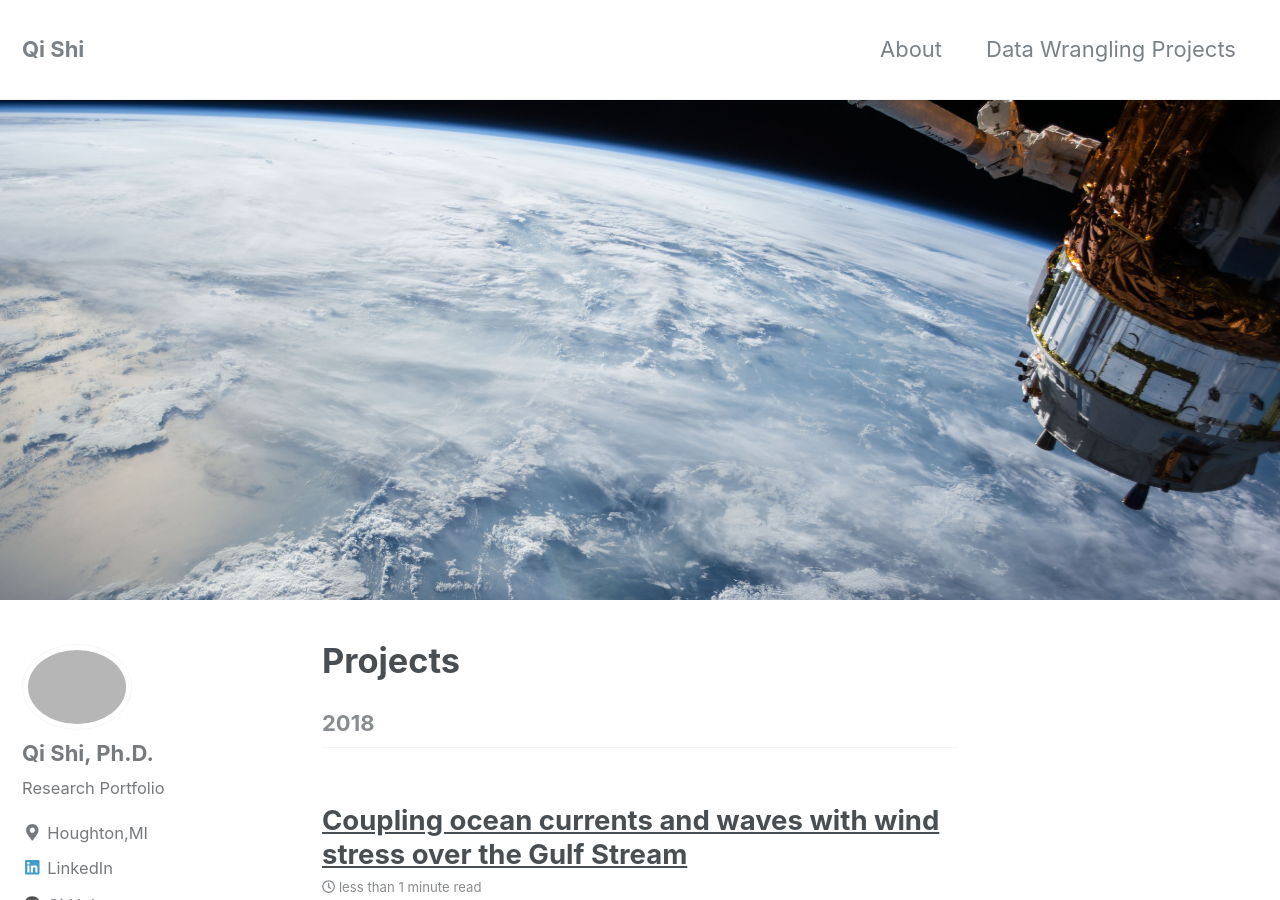
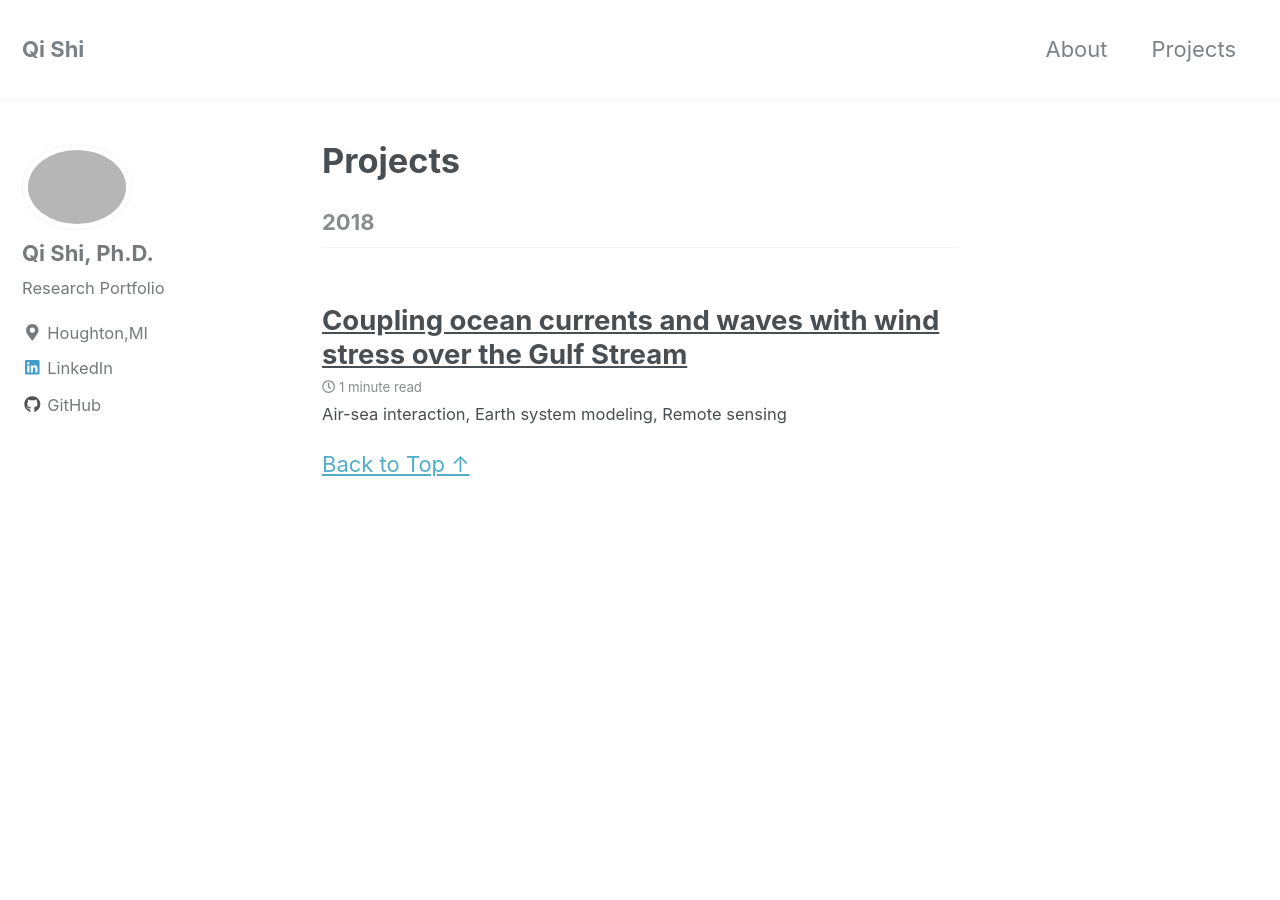
Before and after one commit to qishiphd/qishiphd.github.io, a Jekyll site: the page built from _pages/machinelearning.md, in a window 1280 px wide and 900 px high. Built offline with Jekyll 4.4.1, drawn with Linux system fonts in a browser that asks for light colours; nearby versions of some CDN libraries; some of the changed text lies outside the part shown.

Commit message:
update project

```diff
--- a/_data/navigation.yml
+++ b/_data/navigation.yml
@@ -2,7 +2,7 @@
 main:
   - title: "About"
     url: /about/
-  - title: "Data Wrangling Projects"
+  - title: "Projects"
     url: /data-wrangling/
   # - title: "About"
   #   url: https://mmistakes.github.io/minimal-mistakes/about/
--- a/_pages/machinelearning.md
+++ b/_pages/machinelearning.md
@@ -5,5 +5,5 @@ title: "Projects"
 author_profile: true
 header:
   #image: "/images/fort point.png"
-  image: "/images/nasa-unsplash.jpg"
+  #image: "/images/nasa-unsplash.jpg"
 ---
--- a/_posts/2018-01-28-perceptron.md
+++ b/_posts/2018-01-28-perceptron.md
@@ -4,7 +4,7 @@ date: 2018-01-28
 tags: [data wrangling, data science, messy data]
 header:
   image: "/images/nasa-unsplash.jpg"
-excerpt: "Data Wrangling, Data Science, Messy Data"
+excerpt: "Air-sea interaction, Earth system modeling, Remote sensing"
 mathjax: "true"
 ---
 
@@ -14,7 +14,9 @@ mathjax: "true"
 
 ### H3 Heading
 
-Here's some basic text.
+Numerical models solve mathematical equations that describe the atmosphere, ocean, and land surface to predict future weather and climate. Interactions among each model component, such as heat exchange between atmosphere and ocean, plays an important role in driving both oceanic and atmospheric circulation. For example, hurricanes are fueled with heat and moisture from the ocean. Ocean currents and waves modify wind shear and surface roughness, which are key variables for calculating the air-sea heat and momentum fluxes. Using a high-resolution, three-way coupled ocean-wave-atmospheric modeling system, we determine the role of coupling ocean currents, waves, and wind stress in reducing model bias in air-sea flux over the Gulf Stream.
+
+Accurately modeling air-sea flux is challenging due to the complex feedback mechanisms between ocean, wave, and atmosphere. Our study provided the first detailed mechanism study in the current-wave-stress coupling processed, which can be applied to increase the accuracy of hurricane intensity forecast, climate prediction, and to better use satellite observations in the numerical models.
 
 And here's some *italics*
 
```
Also changed, not shown: 1 other file.
